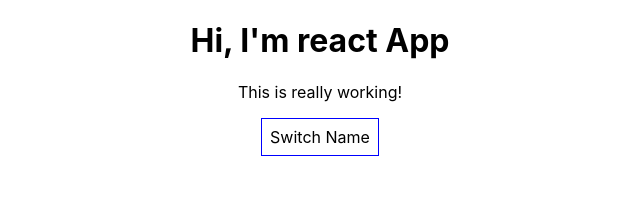
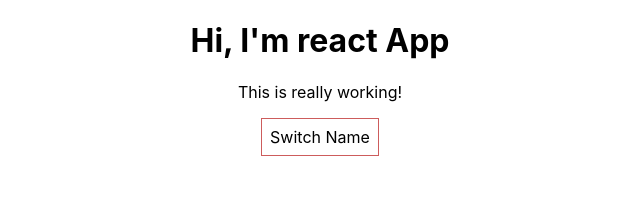
Before and after one commit to PavalEscoba/udemy-react, a React (Create React App) app: page / in a window 1280 px wide. Shown: the top 208 px of the page, without its empty margins (320-960 px from the left). Built offline with nearby package versions, Linux system fonts and the light colour scheme.

Commit message:
feat: end of lists and conditions module

```diff
--- a/src/App.js
+++ b/src/App.js
@@ -5,9 +5,9 @@ import Person from './Person/Person';
 class App extends Component {
   state = {
     persons: [
-      { name: 'Max', age: 28 },
-      { name: 'Manu', age: 29 },
-      { name: 'Stephanie', age: 26 }
+      { name: 'Max', age: 28, id: '112'},
+      { name: 'Manu', age: 29, id: '122'},
+      { name: 'Stephanie', age: 26, id: '212'}
     ],
     otherState: 'some other value',
     showPersons: false
@@ -15,31 +15,38 @@ class App extends Component {
   switchNameHandler = (newName) => {
     this.setState( {
       persons: [
-        { name: newName, age: 33 },
         { name: 'Manu', age: 29  },
         { name: 'Stephanie', age: 27 }
       ]
     } )
   };
-  nameChangedHanler = (event) => {
-    this.setState( {
-      persons: [
-        { name: 'Paval', age: 33 },
-        { name: event.target.value, age: 29  },
-        { name: 'Stephanie', age: 26 }
-      ]
-    } )
+  nameChangedHanler = (event, id) => {
+    const personIndex = this.state.persons.findIndex(p => {
+      return p.id === id;
+    });
+
+    const person = {...this.state.persons[personIndex]};
+    // old way - const person = Object.assign({}, this.state.persons[personIndex]);
+    person.name = event.target.value;
+    const persons = [...this.state.persons];
+    persons[personIndex] = person;
+    this.setState({persons: persons})
   };
 
   togglePersonsHandler = () => {
     const doesShow = this.state.showPersons;
     this.setState({showPersons: !doesShow});
   }
+  deletePersonHandler = (personIndex) => {
+    const persons = [...this.state.persons];
+    persons.splice(personIndex, 1);
+    this.setState({persons: persons});
+  }
   render() {
     const style = {
       backgroundColor: 'white',
       font: 'inherit',
-      border: '1px solid blue',
+      border: '1px solid indianred',
       padding: '0.5rem',
       cursor: 'pointer'
     }
@@ -48,10 +55,13 @@ class App extends Component {
     if (this.state.showPersons) {
       persons = (
         <div>
-          {this.state.persons.map((person) => {
+          {this.state.persons.map((person, index) => {
             return <Person
-                    name={person.name}
-                    age={person.age } />
+                click={() => this.deletePersonHandler(index)}
+                name={person.name}
+                age={person.age}
+                key={person.id}
+                changed={(e)=>this.nameChangedHanler(e, person.id)} />
           })}
        </div>
       );
--- a/src/Person/Person.js
+++ b/src/Person/Person.js
@@ -3,8 +3,8 @@ import './Person.css'
 const person = ( props ) => {
     return (
         <div className="Person">
-            <p onClick={props.clicking}>I'm {props.name} and I am {props.age} years old! {props.children}</p>
-            <input type="text" onChange={props.changing} value={props.name}></input>
+            <p onClick={props.click}>I'm {props.name} and I am {props.age} years old! {props.children}</p>
+           <input type="text" onChange={props.changed} value={props.name}></input>
         </div>
     )
 };
```
